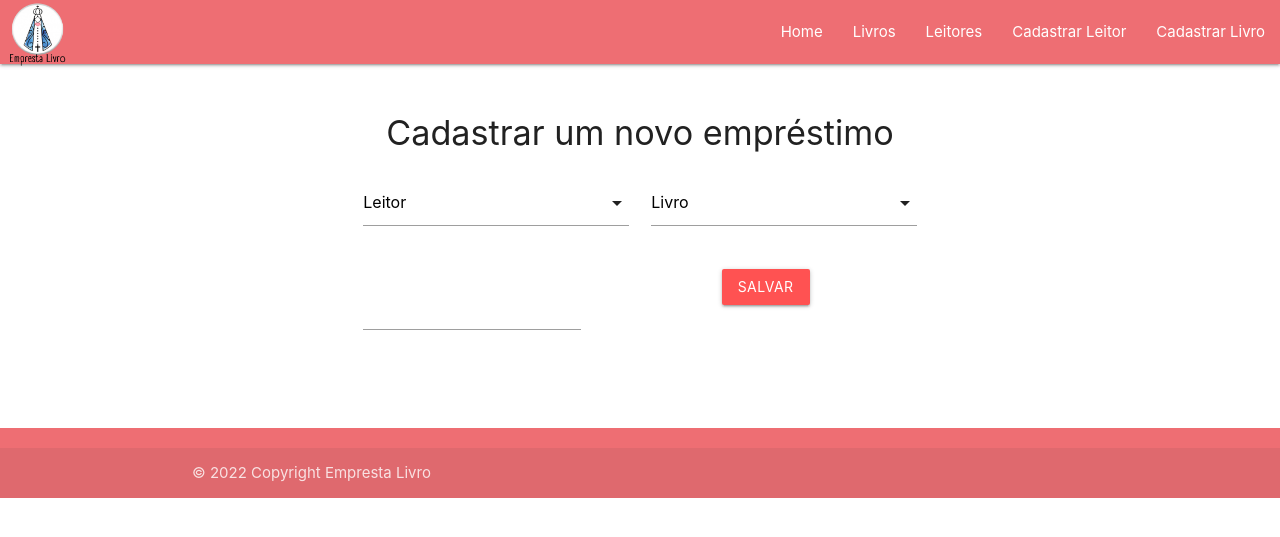
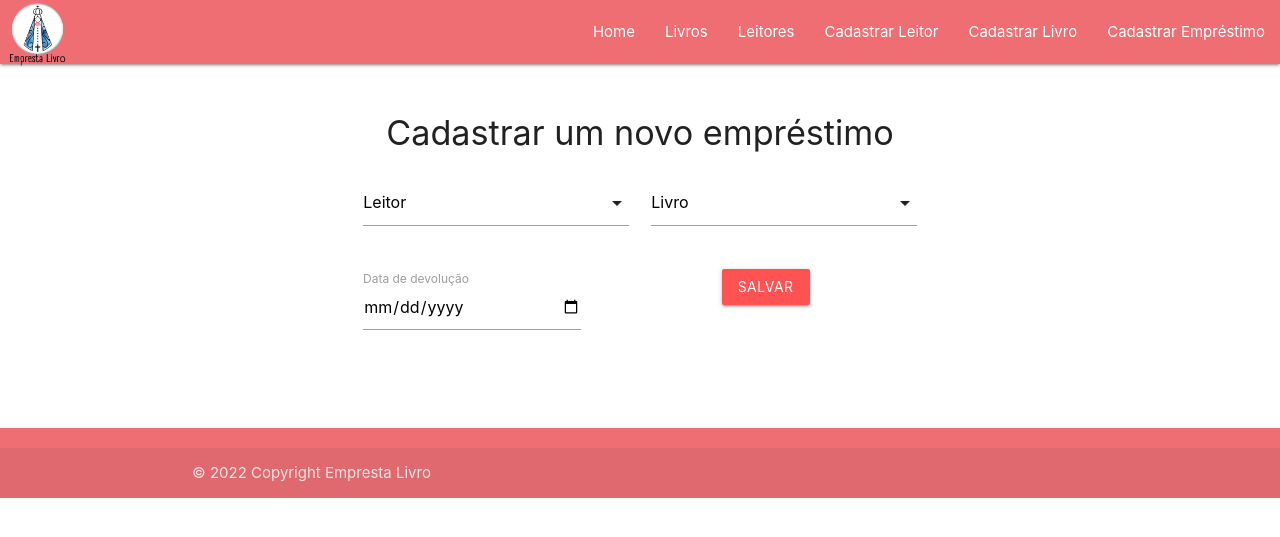
Before and after one commit to WalleFerraz/empresta-livros-edificantes, a PHP site: page /cadastroEmprestimo.php in a window 1280 px wide. Shown: the top 537 px of the page. Run offline with PHP 8.4, Linux system fonts and the light colour scheme; data that the repository does not hold is empty.

Commit message:
Update cadastroEmprestimo.php

```diff
--- a/pages/cadastroEmprestimo.php
+++ b/pages/cadastroEmprestimo.php
@@ -2,7 +2,7 @@
 
 if (!empty($_GET['action'])) {
     if ($_GET['action'] == 'Save') {
-        require '../function/insertBook.php';
+        require '../function/insertLoan.php';
         //insertLoan($idLivro, $idLeitor, $devolucao)
         insertLoan(
             $_GET['cpLeitor'],
@@ -52,6 +52,7 @@ else {
                 <li><a href="leitor.php">Leitores</a></li>
                 <li><a href="cadastroLeitor.php">Cadastrar Leitor</a></li>
                 <li><a href="cadastroLivro.php">Cadastrar Livro</a></li>
+                <li><a href="cadastroEmprestimo.php">Cadastrar Empréstimo</a></li>
             </ul>
         </div>
     </nav>
@@ -103,7 +104,8 @@ else {
                 </div>
                 <div class="row">
                     <div class="input-field col s5">
-                        <input name="cpDevolucao" type="text" class="datepicker">
+                        <input id="devolucao" name="cpDevolucao" type="date">
+                        <label for="devolucao">Data de devolução</label>
                     </div>
 
 
@@ -131,11 +133,18 @@ else {
             $('select').formSelect()
         });
 
+
+        /*.addEventListener('DOMContentLoaded', function() {
+            var elems = document.querySelectorAll('.datepicker');
+            var instances = M.Datepicker.init(elems, options);
+        });*/
+
         //Date Picker
         var diaSemana = ['Domingo', 'Segunda-Feira', 'Terca-Feira', 'Quarta-Feira', 'Quinta-Feira', 'Sexta-Feira', 'Sabado'];
         var mesAno = ['Janeiro', 'Fevereiro', 'Marco', 'Abril', 'Maio', 'Junho', 'Julho', 'Agosto', 'Setembro', 'Outubro', 'Novembro', 'Dezembro'];
         var data = new Date();
         var hoje = diaSemana[data.getDay()] + ', ' + mesAno[data.getMonth()] + ' de ' + data.getFullYear();
+
         $("#dataPesquisa").attr("value", hoje);
         $(".datepicker").pickadate({
             monthsFull: mesAno,
@@ -145,8 +154,8 @@ else {
             weekdaysLetter: ['D', 'S', 'T', 'Q', 'Q', 'S', 'S'],
             selectMonths: true,
             selectYears: true,
-            clear: false,
-            format: 'dddd/mm/yyyy',
+            clear: true,
+            format: 'yyyy/mm/dd',
             today: "Hoje",
             close: "Limpar",
             min: new Date(data.getFullYear() - 1, 0, 1),
```
